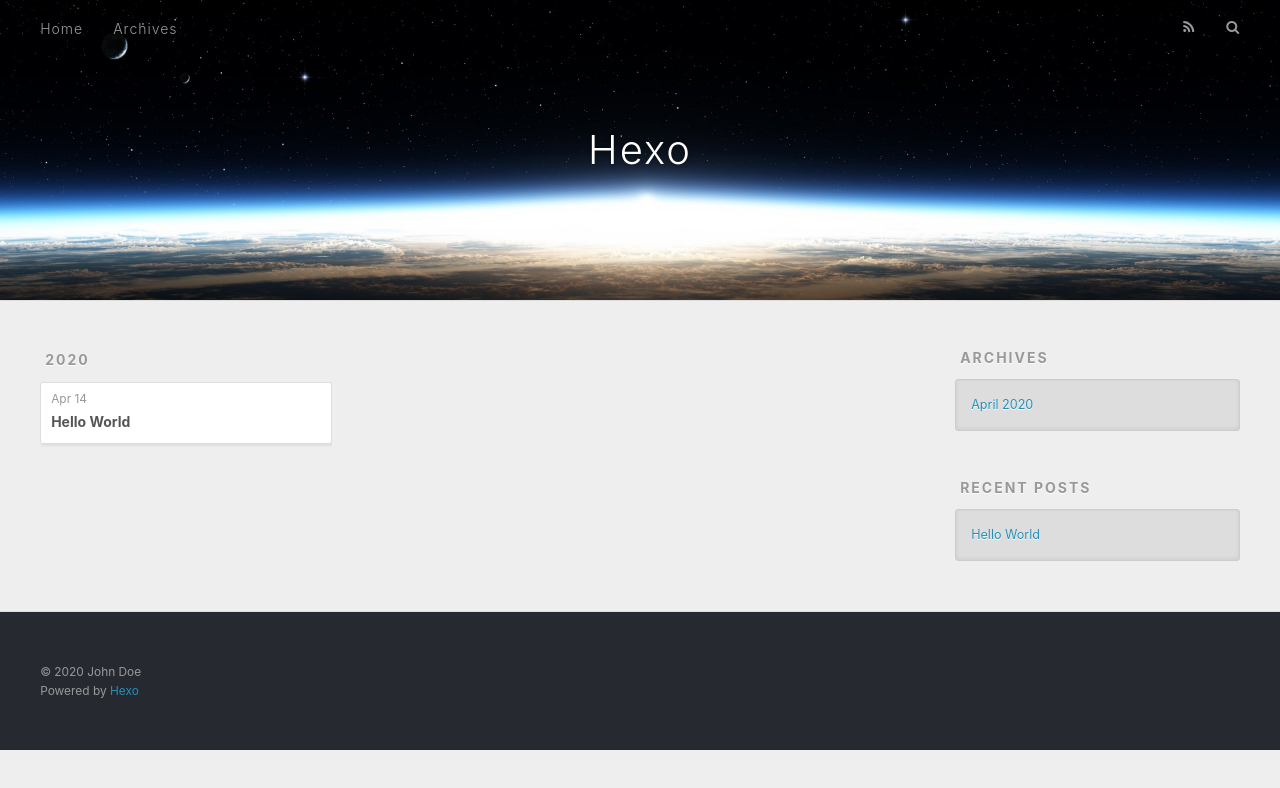
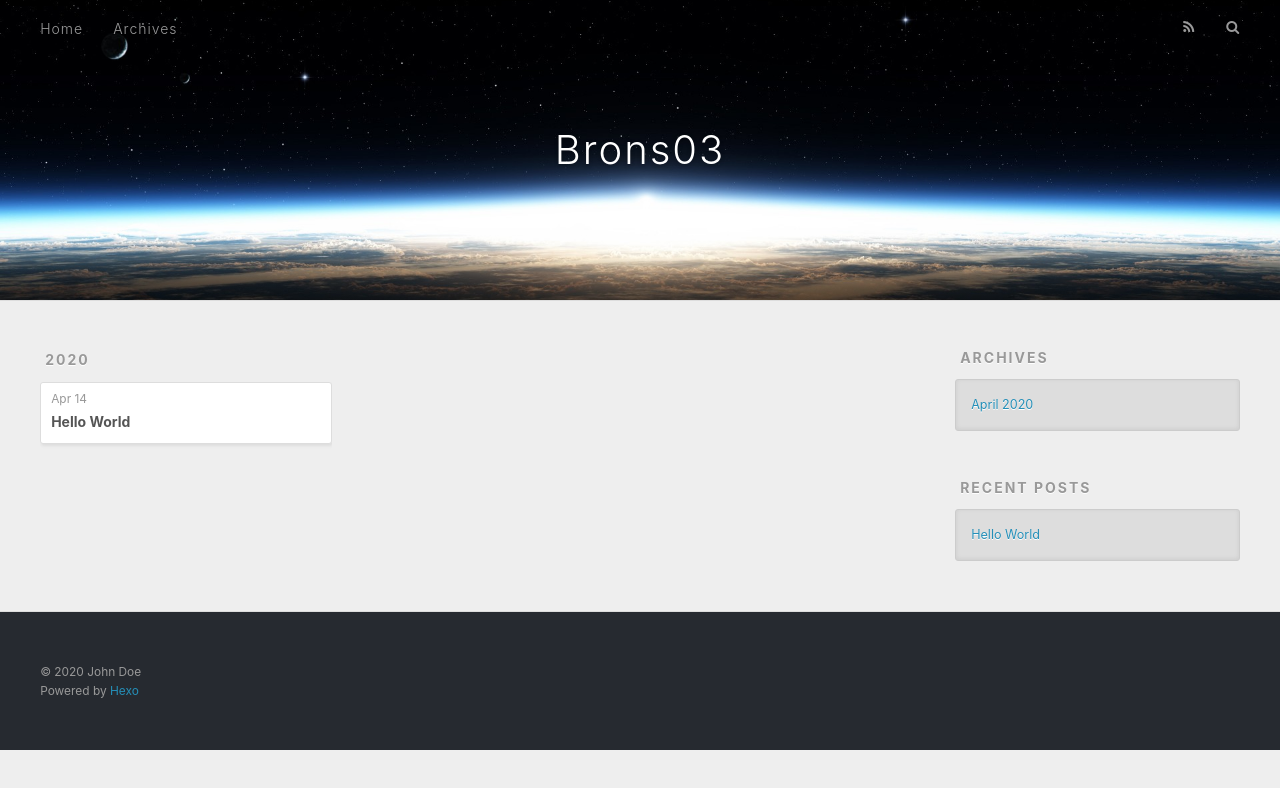
Before and after one commit to Brons03/Brons03.github.io, a plain HTML site: page archives/index.html in a window 1280 px wide. Drawn offline with nearby package versions, Linux system fonts and the light colour scheme.

Commit message:
Update index.html

```diff
--- a/archives/index.html
+++ b/archives/index.html
@@ -36,7 +36,7 @@
   <div id="header-outer" class="outer">
     <div id="header-title" class="inner">
       <h1 id="logo-wrap">
-        <a href="/" id="logo">Hexo</a>
+        <a href="/" id="logo">Brons03</a>
       </h1>
 
     </div>
```
